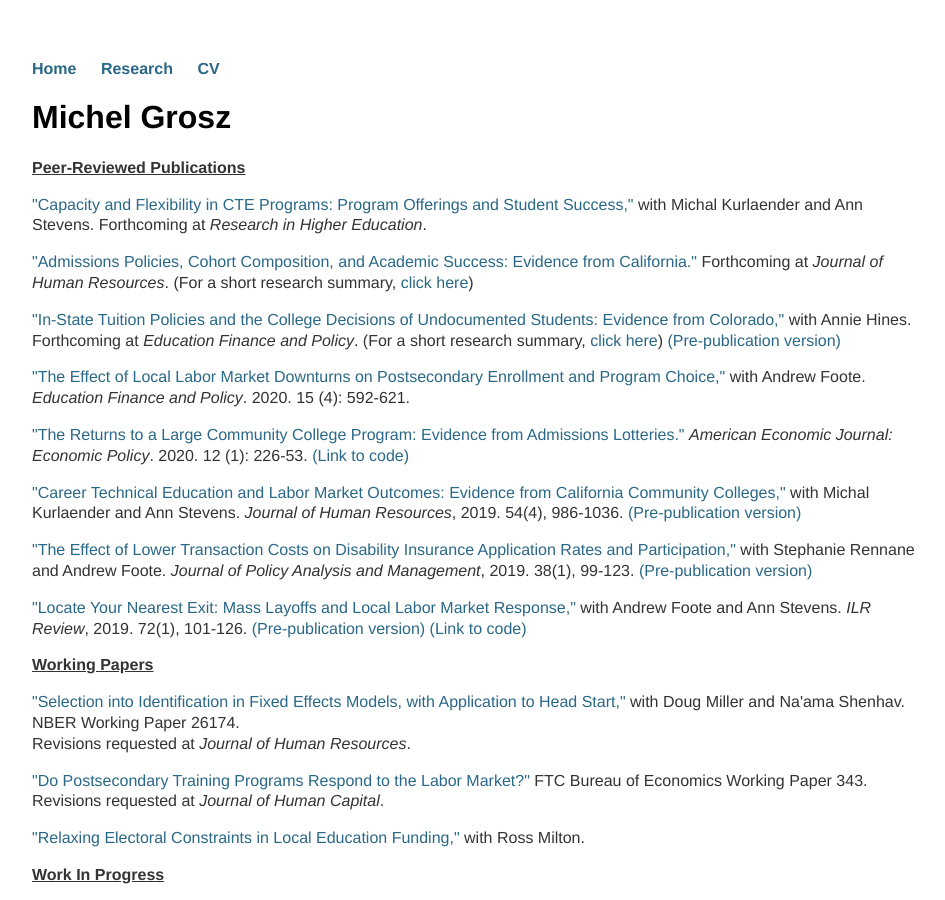
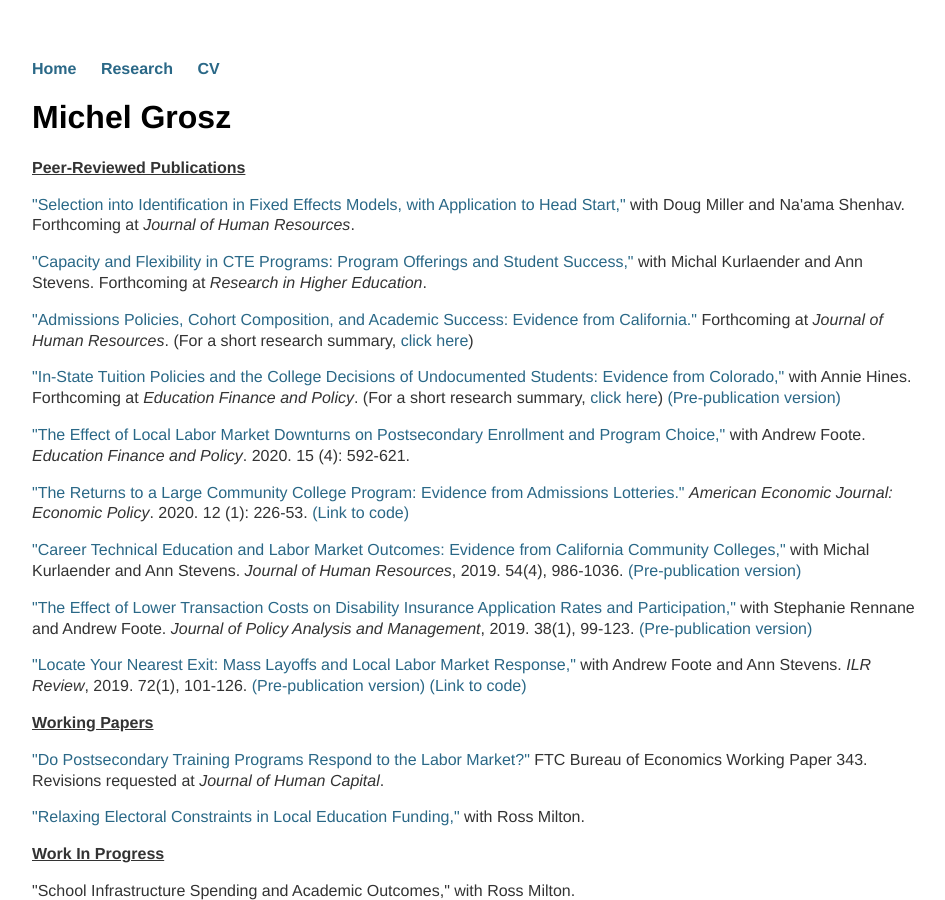
Before and after one commit to mzgrosz/mzgrosz.github.io, a Jekyll site: the page built from research/index.html, in a window 1280 px wide and 900 px high. Shown: the whole window, without its empty margins (160-1105 px from the left). Built offline with Jekyll 4.4.1, drawn with Linux system fonts in a browser that asks for light colours; part of the change alters nothing that is shown.

Commit message:
Update index.html

```diff
--- a/research/index.html
+++ b/research/index.html
@@ -9,6 +9,9 @@ title: Michel Grosz
 
 
 <p><b><u>Peer-Reviewed Publications</u></b></p>
+
+<p><a href="https://www.nber.org/papers/w26174">&quot;Selection into Identification in Fixed Effects Models, with Application to Head Start,&quot;</a> with Doug Miller and Na&#39;ama Shenhav. Forthcoming at <em> Journal of Human Resources</em>.<br>
+	</p>
 
 <p><a href="https://www.edworkingpapers.com/index.php/ai20-323">&quot;Capacity and Flexibility in CTE Programs: Program Offerings and Student Success,&quot;</a> with Michal Kurlaender and Ann Stevens. Forthcoming at <em> Research in Higher Education</em>.<br>
 	</p>
@@ -57,19 +60,11 @@ title: Michel Grosz
 
 <p><b><u>Working Papers</u></b></p>
 
-<p><a href="https://www.nber.org/papers/w26174">&quot;Selection into Identification in Fixed Effects Models, with Application to Head Start,&quot;</a> with Doug Miller and Na&#39;ama Shenhav. NBER Working Paper 26174.<br>
-	Revisions requested at <em> Journal of Human Resources</em>.<br>
-	</p>
-
-
 <p><a href="https://www.ftc.gov/reports/do-postsecondary-training-programs-respond-changes-labor-market">&quot;Do Postsecondary Training Programs Respond to the Labor Market?&quot;</a> FTC Bureau of Economics Working Paper 343. <br>
 	Revisions requested at <em> Journal of Human Capital</em>.<br>
 	<!--Op-eds/Briefs: <a href="https://www.insidehighered.com/views/2019/07/10/community-colleges-should-be-more-responsive-labor-market-changes-opinion">Inside Higher Ed</a>
 	<br>
 	--></p>
-
-
-
 
 <p><a href="https://mzgrosz.github.io/research/gm_elecconstr_200306.pdf">&quot;Relaxing Electoral Constraints in Local Education Funding,&quot;</a> with Ross Milton.</p>
 
```
